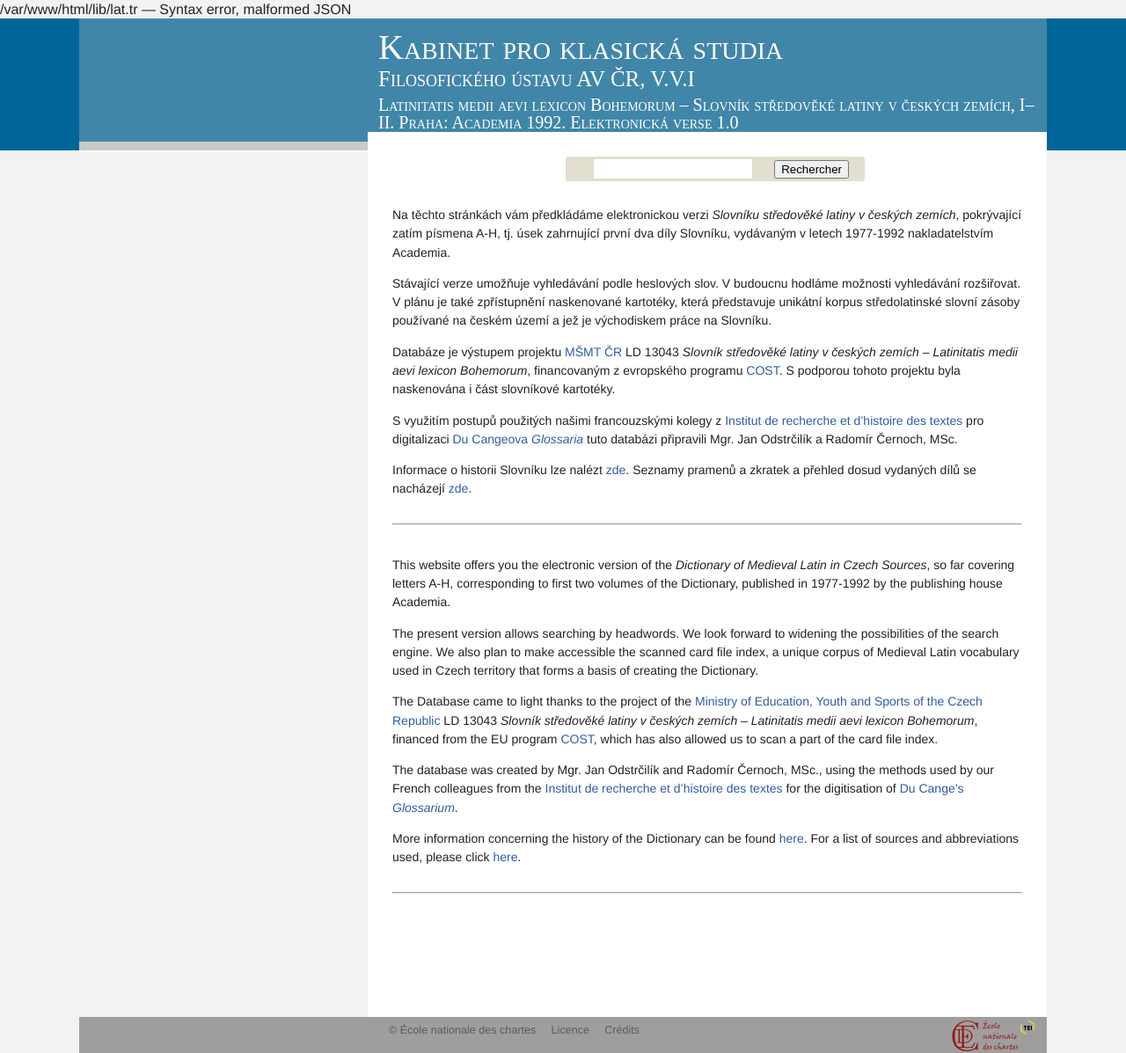
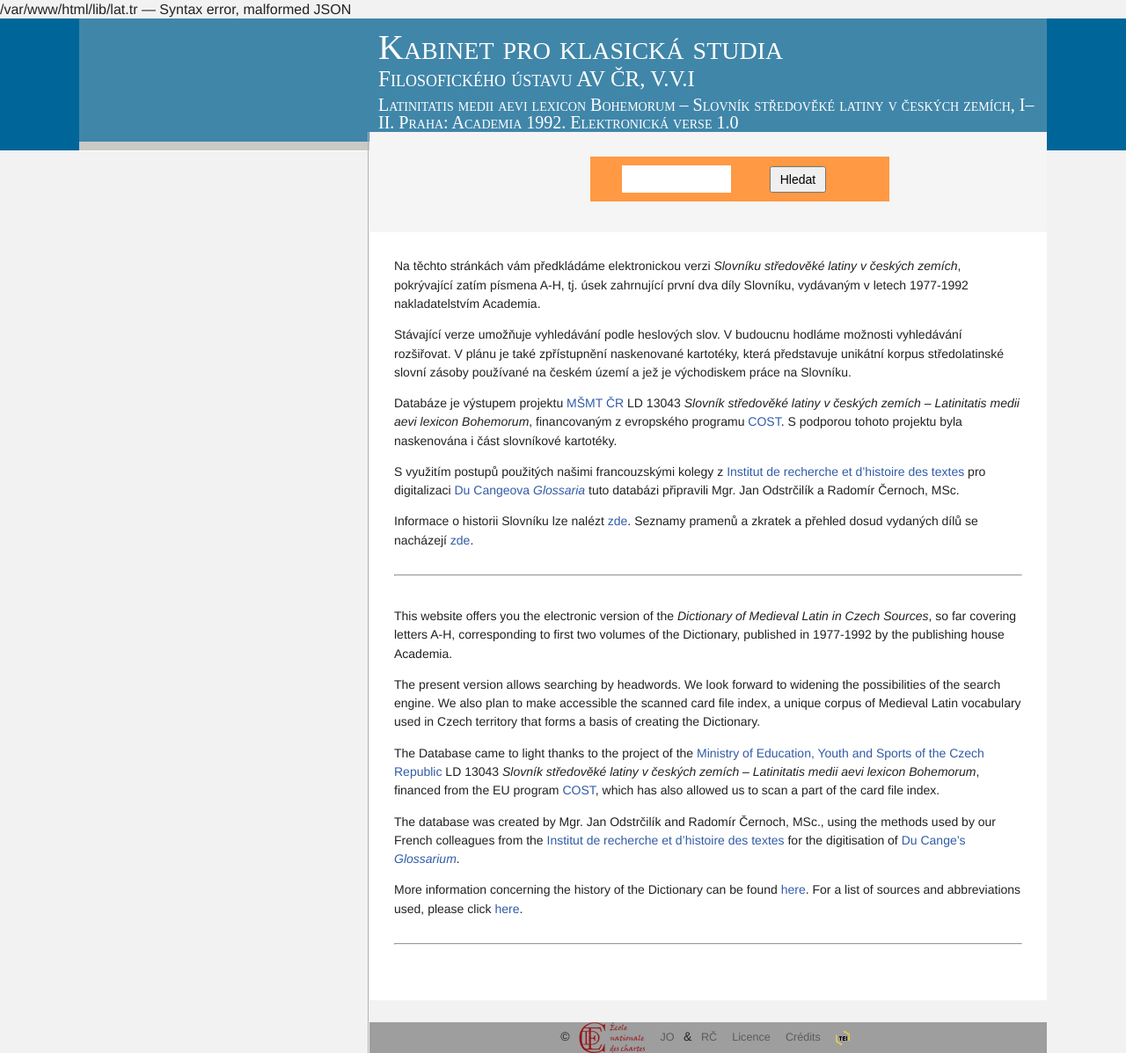
Before and after one commit to cernoch/lexboh, a PHP site: page / in a window 1280 px wide. Shown: the whole page at 88% size. Run offline with PHP 8.4, Linux system fonts and the light colour scheme; some web fonts are replaced; grey boxes are pictures that could not be loaded.

Commit message:
Layout and CSS improvements

```diff
--- a/enc/ducange.css
+++ b/enc/ducange.css
@@ -8,10 +8,8 @@
 
 /*	Dispositions spécifiques */
 #footer {
-	left:0;
-	right:0;
-	position:absolute;
-	bottom:0;
+	margin-left:330px;
+	padding: 0;
 }
 #header {
 	position:relative;
@@ -46,18 +44,7 @@
 }
 
 #article {
-	margin: 0;
 	padding: 2em;
-	box-sizing: content-box;
-	-moz-box-sizing: border-box;
-	-ms-box-sizing: border-box;
-	-webkit-box-sizing: border-box;
-	position:absolute;
-	left: 328px;
-	top: 0;
-	bottom: 0px;
-	right: 0px;
-	height: 100%;
 }
 body.noImage #article {
 				padding-left:2em;
@@ -230,7 +217,7 @@
 }
 /* ligne bibliographique en tête d'article, largeur max */
 .entry_bibl {
-	background:#E2DED0;
+	background:#F5F5F5;
 	padding: 2px 2px 2px 3em;
 	min-height:31px;
 }
@@ -343,21 +330,12 @@
 	text-align:center;
 	margin-bottom:2em;
 }
-/*form.q div.border {
-	padding:1ex 0;
+form.q div.border {
 	text-align:center;
-	margin:0 auto;
-	width:540px;
-	border-color:#BA9;
-	border-width:1px;
-	border-left-style:solid;
-	border-right-style:solid;
-	color:#888;
+	margin:-2em -2em 0 -2em;
+	padding:2em;
 	background:#F5F5F5;
-	-moz-border-radius:1em;
-	-webkit-border-radius:1em:
-	border-radius:1em;
-}*/
+}
 form.q label {
 	cursor:hand;
 	cursor:pointer;
@@ -373,16 +351,14 @@
 input.input {
 	font-family:Arial, sans-serif;
 	width:340px;
-	border:3px solid #E2DED0;
+	border:10px solid #ff9944;
 	border-left-width:2em;
-	border-right-width:8em;
-	color:#A73136;
+	border-right-width:10em;
+	color:#994400;
 	background:#FFFFFF;
 	font-weight:bold;
-	font-size:16px;
-	-moz-border-radius:3px;
-	-webkit-border-radius:3px;
-	padding:2px 13px 2px 3px;
+	font-size:18px;
+	padding:5px 25px 5px 25px;
 	/*
 	border-radius:3px; fond gris avec Opera
 	*/
@@ -392,7 +368,9 @@
 }
 input.submit {
 	cursor:pointer;
-	margin-left:-8em;
+	margin-left:-10em;
+	font-size:14px;
+	padding:5px 10px 5px 10px;
 }
 
 form.q label.checked {
--- a/enc/enc.css
+++ b/enc/enc.css
@@ -103,8 +103,6 @@
 }
 
 body.fixed #footer {
-  z-index:10; /* less than footer */
-  left:0;
 }
 
 body.fixed #header {
@@ -126,10 +124,6 @@
   margin-left:0;
 }
 
-body.fixed #article {
-	padding:0;
-}
-
 /* VJ : si la navigation est insérée dans une iframe */
 body.iframe #nav {
 	border-right: none;
@@ -141,9 +135,13 @@
 	clear:none;
 	background:white;
 	padding:0;
-	margin:3ex 5em 5em 320px;
 	font-size:14px;
 	min-height:500px;
+}
+
+.thecontent {
+	margin: 0;
+	margin-left:330px;
 }
 
 
@@ -550,10 +548,15 @@
 }
 #footer a.link:hover {
 	background:#EEEEEE;
-  border-bottom:none;
-  box-shadow:none;
-  -moz-box-shadow:none;
-  -webkit-box-shadow:none;
+	border-bottom:none;
+	box-shadow:none;
+	-moz-box-shadow:none;
+	-webkit-box-shadow:none;
+	text-decoration:none;
+}
+
+#footer a.link.img:hover {
+	background:#FFFFFF;
 }
 
 .nettoyer {
--- a/enc/index.php
+++ b/enc/index.php
@@ -128,7 +128,7 @@
           <?php  print $cookieCrumb; ?>
         </div>
 */ ?>
-        <div <?php  echo ' class="'.$vue.'"'; if($vue!="doc") echo ' id="article"';?> stlyle="position:absolute; top:0; left:0; bottom:0; right:0">
+        <div <?php  echo ' class="thecontent '.$vue.'"'; if($vue!="doc") echo ' id="article"';?>>
 <?php
 // search form
 print $searchForm;
@@ -172,12 +172,13 @@
 }
 ?>
       </div>
-      <div id="footer">
-        <a class="link" href="http://www.enc.sorbonne.fr/">© École nationale des chartes</a>
+      <div id="footer">©
+        <a class="link img" href="http://www.enc.sorbonne.fr" title="Contributions de l’École de des chartes"><img src="<?php echo Web::pathbase(); ?>img/enc.png" style="vertical-align: middle" alt="ENC" /></a>
+        <a class="link" href="mailto:jan.odstrcilik@gmail.com">JO</a> &amp;
+        <a class="link" href="mailto:radomir.cernoch@gmail.com">RČ</a>
         <a class="link licence" href="licence">Licence</a>
         <a class="link credits" href="credits">Crédits</a>
-        <a class="img" href="http://www.tei-c.org/release/doc/tei-p5-doc/fr/html/REF-ELEMENTS.html" target="blank" title="Sources en XML/TEI P5" ><img align="right" src="<?php echo Web::pathbase(); ?>img/tei.png" align="top" alt="TEI" /></a>
-        <a class="img" href="http://www.enc.sorbonne.fr" target="blank" title="Contributions de l’École de des chartes"><img align="right" src="<?php echo Web::pathbase(); ?>img/enc.png" align="top" alt="ENC"  /></a>
+        <a class="link img" href="http://www.tei-c.org/release/doc/tei-p5-doc/fr/html/REF-ELEMENTS.html" target="blank" title="Sources en XML/TEI P5" ><img style="vertical-align: middle" src="<?php echo Web::pathbase(); ?>img/tei.png" align="top" alt="TEI" /></a>
       </div>
     </div>
     </div>
@@ -272,7 +273,7 @@
 */.'
     <div class="middle">
       <input id="q" class="input" onkeyup="return qKey(this)" autocomplete="off" accesskey="q" name="q" size="40"  value="' . $q . '"/>
-      <input type="submit" class="submit" value="Rechercher"/>
+      <input type="submit" class="submit" value="Hledat"/>
     </div>
 '
 /*
```
